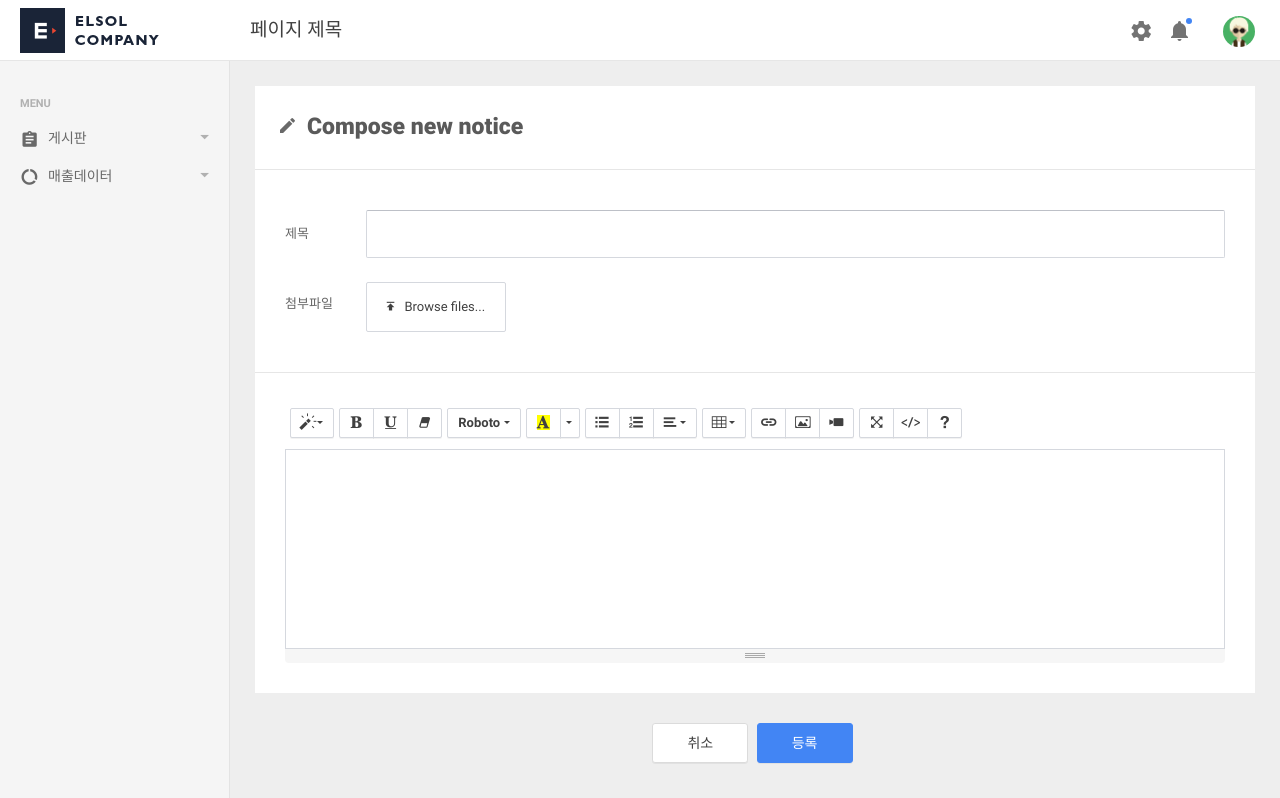
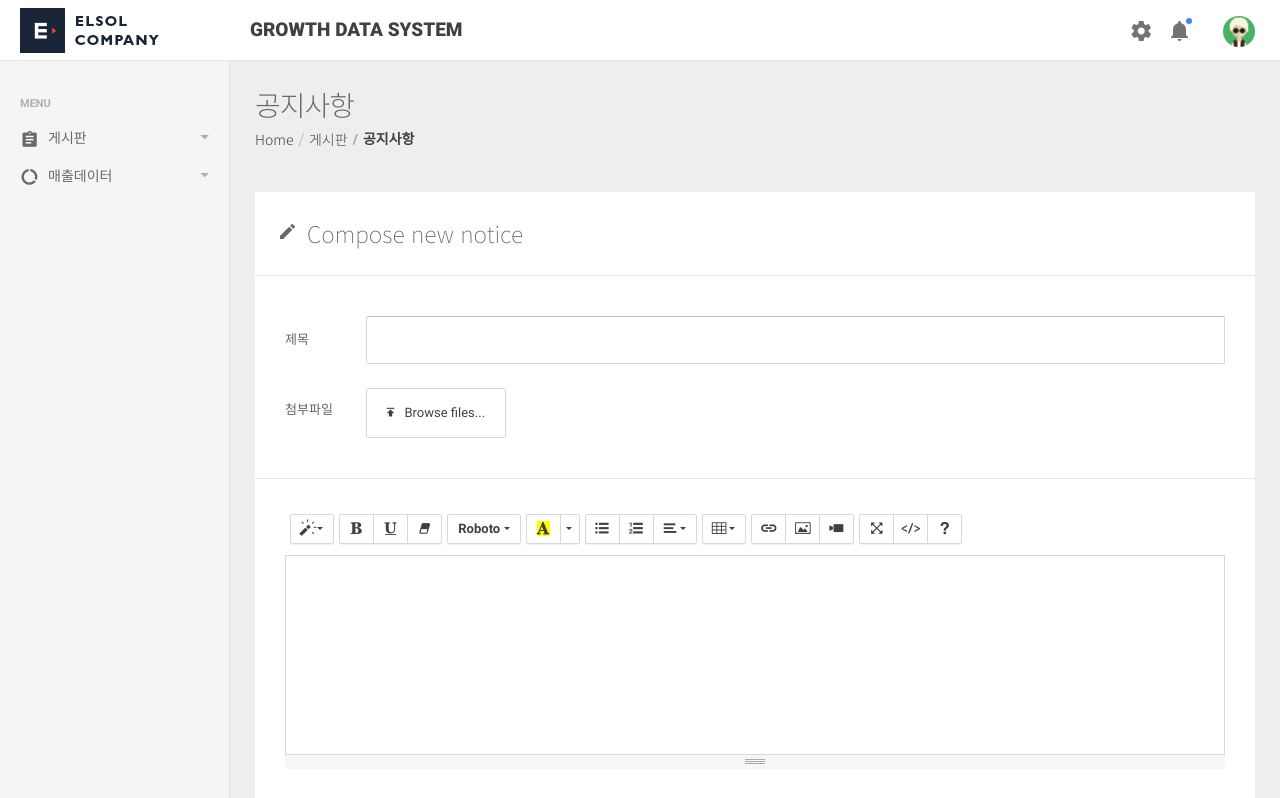
Before and after one commit to elsolcom/gds-ui, a PHP site: page /notice-write.php in a window 1280 px wide. Shown: the top 798 px of the page. Run offline with PHP 8.4, Linux system fonts and the light colour scheme; some web fonts are replaced.

Commit message:
페이지 타이틀, 로케이션 추가

```diff
--- a/html/assets/css/custom.css
+++ b/html/assets/css/custom.css
@@ -99,6 +99,9 @@ body {font-family: 'Noto Sans KR', "Roboto", Arial, sans-serif}
 
 .block {display: block}
 
+.be-top-header .page-title {font-weight: 900}
+.page-head .breadcrumb > .active {color: inherit;font-weight: 600}
+.page-head-title {font-weight: 300}
 .be-top-header .be-navbar-header .navbar-brand {background-image: url(../img/elsol_logo.png);width: 180px;height: 45px}
 .card-table thead tr th {padding-top: 10px}
 .sender {display: flex;flex-direction: column;justify-content: center;height: 40px}
@@ -106,7 +109,7 @@ body {font-family: 'Noto Sans KR', "Roboto", Arial, sans-serif}
 .sender .author-detail-description {line-height: 1.5em}
 .sender .author-detail-description {font-size: 0.8462rem;color: #999999}
 
-.email-head-title {font-weight: 900}
+.email-head-title {font-weight: 100}
 .email-compose-fields .attachments .inputfile + label {padding: 10px 20px}
 
 @media (max-width: 767.98px) {
--- a/html/include/nav.php
+++ b/html/include/nav.php
@@ -1,6 +1,6 @@
       <nav class="navbar navbar-expand fixed-top be-top-header">
         <div class="container-fluid">
-          <div class="be-navbar-header"><a class="navbar-brand" href="index.php"></a>
+          <div class="be-navbar-header"><a class="navbar-brand" href="dashboard.php"></a>
           </div>
           <div class="be-right-navbar">
             <ul class="nav navbar-nav float-right be-user-nav">
@@ -14,7 +14,7 @@
               </li>
             </ul>
 
-            <div class="page-title"><span>페이지 제목</span></div>
+            <div class="page-title"><span>GROWTH DATA SYSTEM</span></div>
 
             <ul class="nav navbar-nav float-right be-icons-nav">
               <li class="nav-item dropdown"><a class="nav-link be-toggle-right-sidebar" href="#self" role="button" aria-expanded="false"><span class="icon mdi mdi-settings"></span></a></li>
--- a/html/notice-write.php
+++ b/html/notice-write.php
@@ -8,7 +8,16 @@
       <?php include("include/sidebar.php"); ?>
 
       <div class="be-content">
-
+        <div class="page-head">
+          <h2 class="page-head-title">공지사항</h2>
+          <nav aria-label="breadcrumb" role="navigation">
+            <ol class="breadcrumb page-head-nav">
+              <li class="breadcrumb-item">Home</li>
+              <li class="breadcrumb-item">게시판</li>
+              <li class="breadcrumb-item active">공지사항</li>
+            </ol>
+          </nav>
+        </div>
         <div class="main-content container-fluid">
           <div class="email-head">
             <div class="email-head-title">Compose new notice<span class="icon mdi mdi-edit"></span></div>
```
Also changed, not shown: html/board-list.php (+10 -0 lines), html/board-view.php (+10 -1 lines), html/board-write.php (+10 -1 lines), html/notice-list.php (+10 -0 lines), html/notice-view.php (+10 -1 lines), html/dashboard.php (renamed from html/index.php).
